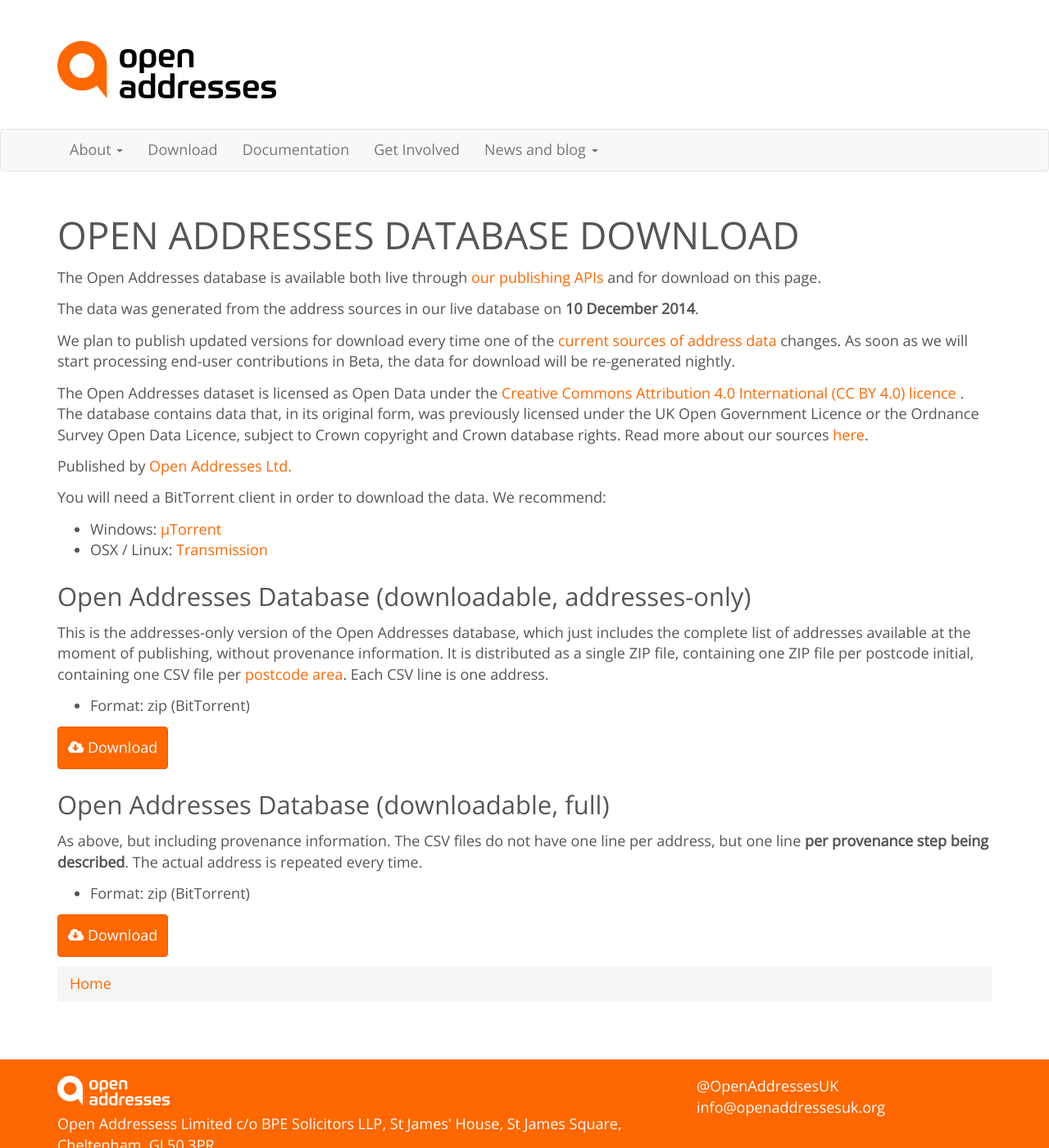
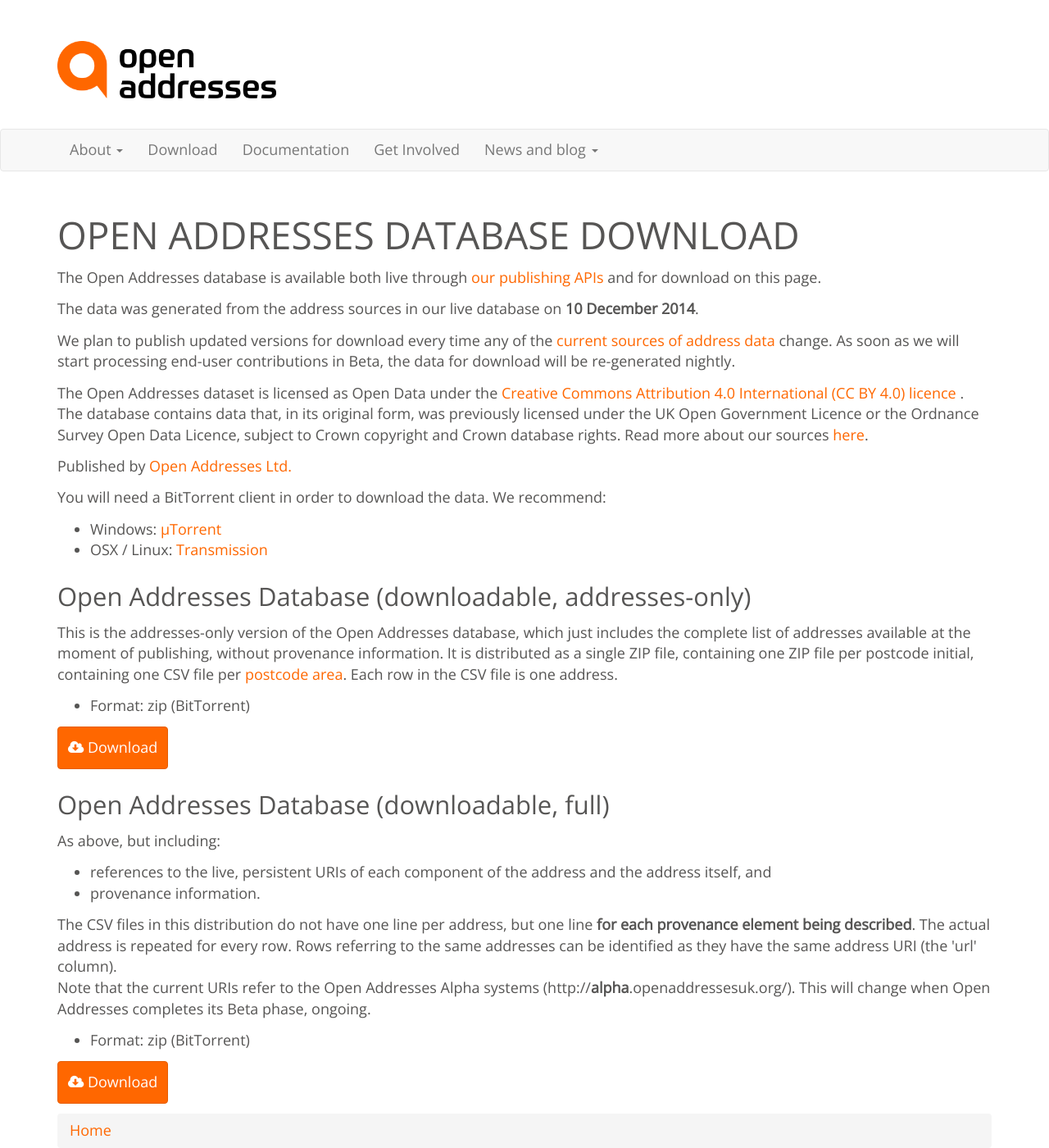
Before and after one commit to OpenAddressesUK/OLD_openaddressesuk.github.io, a Jekyll site: the page built from download.html, in a window 1280 px wide and 1400 px high. Shown: the whole window at 82% size. Built offline with Jekyll 4.4.1, drawn with Linux system fonts in a browser that asks for light colours; nearby versions of some CDN libraries.

Commit message:
Better description of the full version

```diff
--- a/download.html
+++ b/download.html
@@ -16,7 +16,7 @@ layout: notitle
         <span property="dct:issued" resource="2014/12/10"><b>10 December 2014</b></a>.
     </p>
     <p>
-        We plan to publish updated versions for download every time one of the <a href="/docs/#sources">current sources of address data</a> changes. As soon as we will start processing end-user contributions in Beta, the data for download will be re-generated nightly.
+        We plan to publish updated versions for download every time any of the <a href="/docs/#sources">current sources of address data</a> change. As soon as we will start processing end-user contributions in Beta, the data for download will be re-generated nightly.
     </p>
 
   <p property="dct:license" resource="https://www.nationalarchives.gov.uk/doc/open-government-licence/version/2/">
@@ -44,7 +44,7 @@ layout: notitle
   <div property='dcat:distribution' typeof='dcat:Distribution'>
       <h3 property="dct:title">Open Addresses Database (downloadable, addresses-only)</h3>
       <p property="dct:description">
-        This is the addresses-only version of the Open Addresses database, which just includes the complete list of addresses available at the moment of publishing, without provenance information. It is distributed as a single ZIP file, containing one ZIP file per postcode initial, containing one CSV file per <a href="http://en.wikipedia.org/wiki/Postcodes_in_the_United_Kingdom#Postcode_area">postcode area</a>. Each CSV line is one address.
+        This is the addresses-only version of the Open Addresses database, which just includes the complete list of addresses available at the moment of publishing, without provenance information. It is distributed as a single ZIP file, containing one ZIP file per postcode initial, containing one CSV file per <a href="http://en.wikipedia.org/wiki/Postcodes_in_the_United_Kingdom#Postcode_area">postcode area</a>. Each row in the CSV file is one address.
       </p>
       <ul>
         <li>Format: <span content='http://purl.org/NET/mediatypes/application/zip' property='dcat:mediaType'>zip (BitTorrent)</span></li>
@@ -61,7 +61,13 @@ layout: notitle
   <div property='dcat:distribution' typeof='dcat:Distribution'>
       <h3 property="dct:title">Open Addresses Database (downloadable, full)</h3>
       <p property="dct:description">
-        As above, but including provenance information. The CSV files do not have one line per address, but one line <b>per provenance step being described</b>. The actual address is repeated every time.
+        As above, but including:
+        <ul>
+          <li>references to the live, persistent URIs of each component of the address and the address itself, and
+          <li>provenance information.
+        </ul>
+        The CSV files in this distribution do not have one line per address, but one line <b>for each provenance element being described</b>. The actual address is repeated for every row. Rows referring to the same addresses can be identified as they have the same address URI (the 'url' column). <br />
+        Note that the current URIs refer to the Open Addresses Alpha systems (http://<b>alpha</b>.openaddressesuk.org/). This will change when Open Addresses completes its Beta phase, ongoing.
       </p>
       <ul>
         <li>Format: <span content='http://purl.org/NET/mediatypes/application/zip' property='dcat:mediaType'>zip (BitTorrent)</span></li>
```
